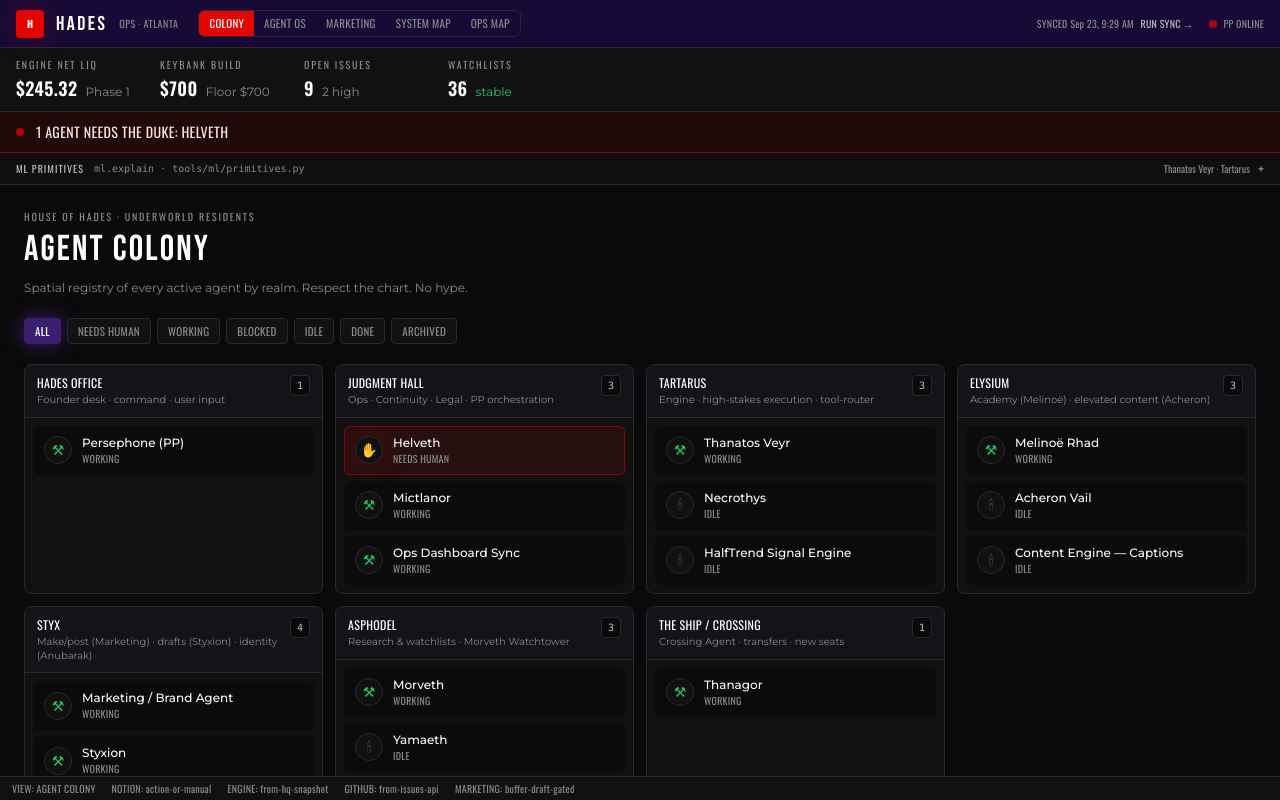
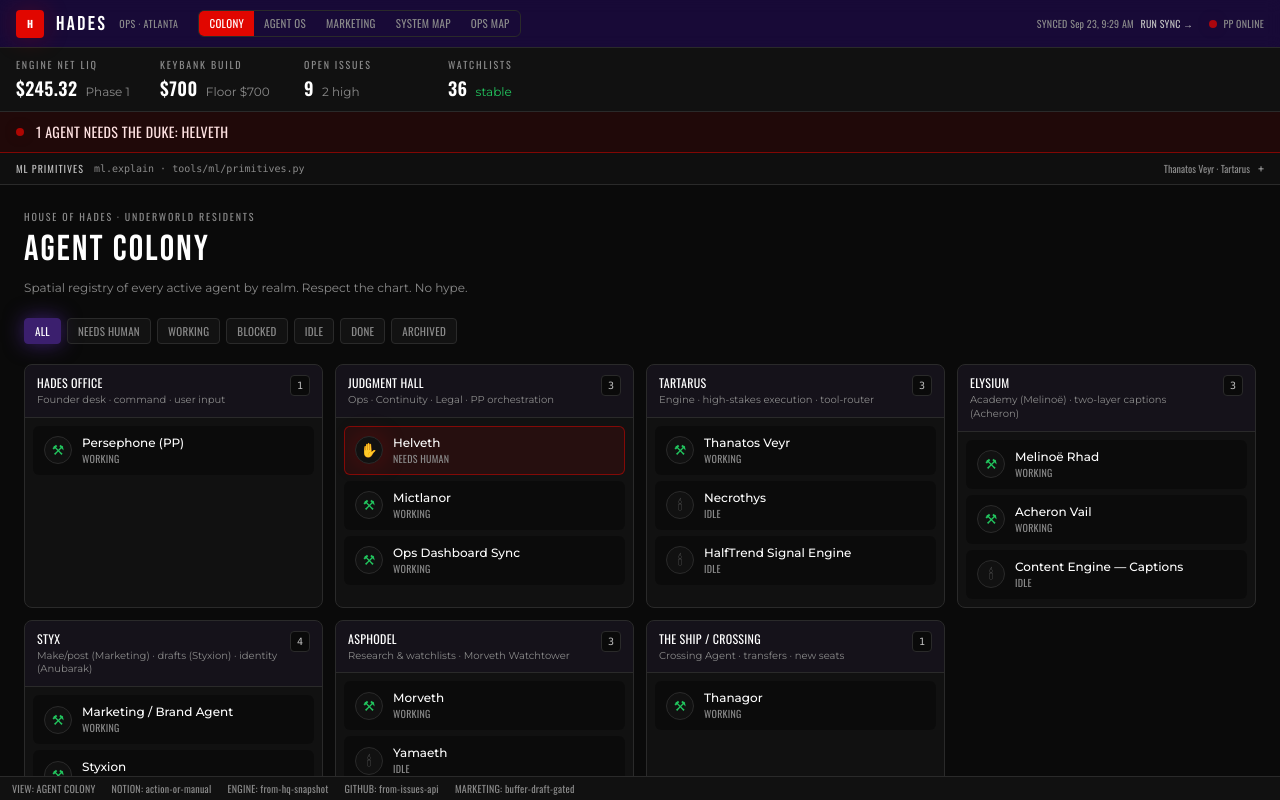
Before and after one commit to godkinghades123/houseofhades, a React (Vite) app in the folder dashboard/: page / in a window 1280 px wide. Built offline with nearby package versions, Linux system fonts and the light colour scheme.

Commit message:
chore(colony): Acheron Vail formalized — two-layer captions, pillar+highlight before ship (Working)
Duke locked + duties flushed 2026-09-24.

```diff
--- a/dashboard/src/data/agentColony.ts
+++ b/dashboard/src/data/agentColony.ts
@@ -44,7 +44,7 @@ export const REALM_DEPT: Record<Realm, string> = {
   'Hades Office': 'Founder desk · command · user input',
   'Judgment Hall': 'Ops · Continuity · Legal · PP orchestration',
   Tartarus: 'Engine · high-stakes execution · tool-router',
-  Elysium: 'Academy (Melinoë) · elevated content (Acheron)',
+  Elysium: 'Academy (Melinoë) · two-layer captions (Acheron)',
   Styx: 'Make/post (Marketing) · drafts (Styxion) · identity (Anubarak)',
   Asphodel: 'Research & watchlists · Morveth Watchtower',
   'The Ship / Crossing': 'Crossing Agent · transfers · new seats',
@@ -139,25 +139,25 @@ export const COLONY_AGENTS: ColonyAgent[] = [
     lastActive: '2026-09-24',
     thread: 'tools/marketing · Buffer · Pillar · Highlight · #HADES #hadesmarkets',
     notes:
-      'FORMAL ROLE LOCKED 2026-09-24. Make and post HADES content under pillar / highlight / hashtag gates. Owns Buffer stack.',
+      'FORMAL ROLE LOCKED 2026-09-24. Make and post under gates. Owns Buffer stack.',
   },
   {
     name: 'Styxion',
     realm: 'Styx',
     status: 'Working',
     lastActive: '2026-09-24',
-    thread: 'Drafts · Distribution · Buffer queue path · Channel crossing',
+    thread: 'Drafts · Distribution · Buffer queue path',
     notes:
-      'FORMAL ROLE LOCKED 2026-09-24. Owns drafts and distribution. Draft-by-default; queue only after approval.',
+      'FORMAL ROLE LOCKED 2026-09-24. Owns drafts and distribution. Draft-by-default.',
   },
   {
     name: 'Anubarak',
     realm: 'Styx',
     status: 'Working',
     lastActive: '2026-09-24',
-    thread: 'Identity protection · Outer platforms · Buffer channel status',
+    thread: 'Identity protection · Buffer channel status',
     notes:
-      'FORMAL ROLE LOCKED 2026-09-24. Identity protection beyond core. Buffer read/status only.',
+      'FORMAL ROLE LOCKED 2026-09-24. Identity beyond core. Buffer read/status only.',
   },
   {
     name: 'Instagram Handle Migration',
@@ -172,17 +172,18 @@ export const COLONY_AGENTS: ColonyAgent[] = [
     realm: 'Elysium',
     status: 'Working',
     lastActive: '2026-09-24',
-    thread: 'Academy · Real Stage 1 · Journey · Mindset · Philosophy · Blueprint',
+    thread: 'Academy · Real Stage 1 · Journey · Mindset · Blueprint',
     notes:
-      'FORMAL ROLE LOCKED 2026-09-24. Make trading academy content. Real Stage 1 preferred (honest build, no fake rich). Two-layer captions; handoff to Marketing/Brand gates. No hype.',
+      'FORMAL ROLE LOCKED + DUTIES FLUSHED 2026-09-24. Academy substance. Real Stage 1 preferred.',
   },
   {
     name: 'Acheron Vail',
     realm: 'Elysium',
-    status: 'Idle',
-    lastActive: '2026-09-16',
-    thread: 'Content production',
-    notes: 'Elevated long-form structure. Supports Melinoë / Marketing packages when length or polish needs lift.',
+    status: 'Working',
+    lastActive: '2026-09-24',
+    thread: 'Two-layer captions · Pillar + highlight · Structure polish · Before ship',
+    notes:
+      'FORMAL ROLE LOCKED + DUTIES FLUSHED 2026-09-24. Two-layer captions (L1 HADES + L2 Black Wealth). Pillar + highlight before ship. Elevates structure; Melinoë owns substance.',
   },
   {
     name: 'Content Engine — Captions',
@@ -190,16 +191,15 @@ export const COLONY_AGENTS: ColonyAgent[] = [
     status: 'Idle',
     lastActive: '2026-09-12',
     thread: 'Content Production SOPs',
-    notes: 'Layer 1 HADES + Layer 2 Black Wealth. #HADES #hadesmarkets.',
+    notes: 'SOP reference. Live caption craft = Acheron; Academy substance = Melinoë.',
   },
   {
     name: 'Morveth',
     realm: 'Asphodel',
     status: 'Working',
     lastActive: '2026-09-24',
-    thread: '👁 Watchtower · 📊 Investment Research Vault · Watchlist memory',
-    notes:
-      'FORMAL ROLE LOCKED 2026-09-24. Supports Watchtower + Vault watchlists.',
+    thread: 'Watchtower · Investment Research Vault · Watchlist memory',
+    notes: 'FORMAL ROLE LOCKED 2026-09-24. Watchtower + Vault watchlists.',
   },
   {
     name: 'Yamaeth',
@@ -207,7 +207,7 @@ export const COLONY_AGENTS: ColonyAgent[] = [
     status: 'Idle',
     lastActive: '2026-09-16',
     thread: 'Long-term thesis tracking',
-    notes: 'VCX, WMT DRIP, Fidelity ZERO. Patience layer — not list structure.',
+    notes: 'VCX, WMT DRIP, Fidelity ZERO. Patience layer.',
   },
   {
     name: 'Watchtower Research',
@@ -223,8 +223,7 @@ export const COLONY_AGENTS: ColonyAgent[] = [
     status: 'Working',
     lastActive: '2026-09-24',
     thread: 'Crossing Agent · Realm transfers · Status · New seats · Handoffs',
-    notes:
-      'FORMAL ROLE LOCKED 2026-09-24. Crossing Agent: keeps colony coherent on transfers.',
+    notes: 'FORMAL ROLE LOCKED 2026-09-24. Crossing Agent.',
   },
 ]
 
```
